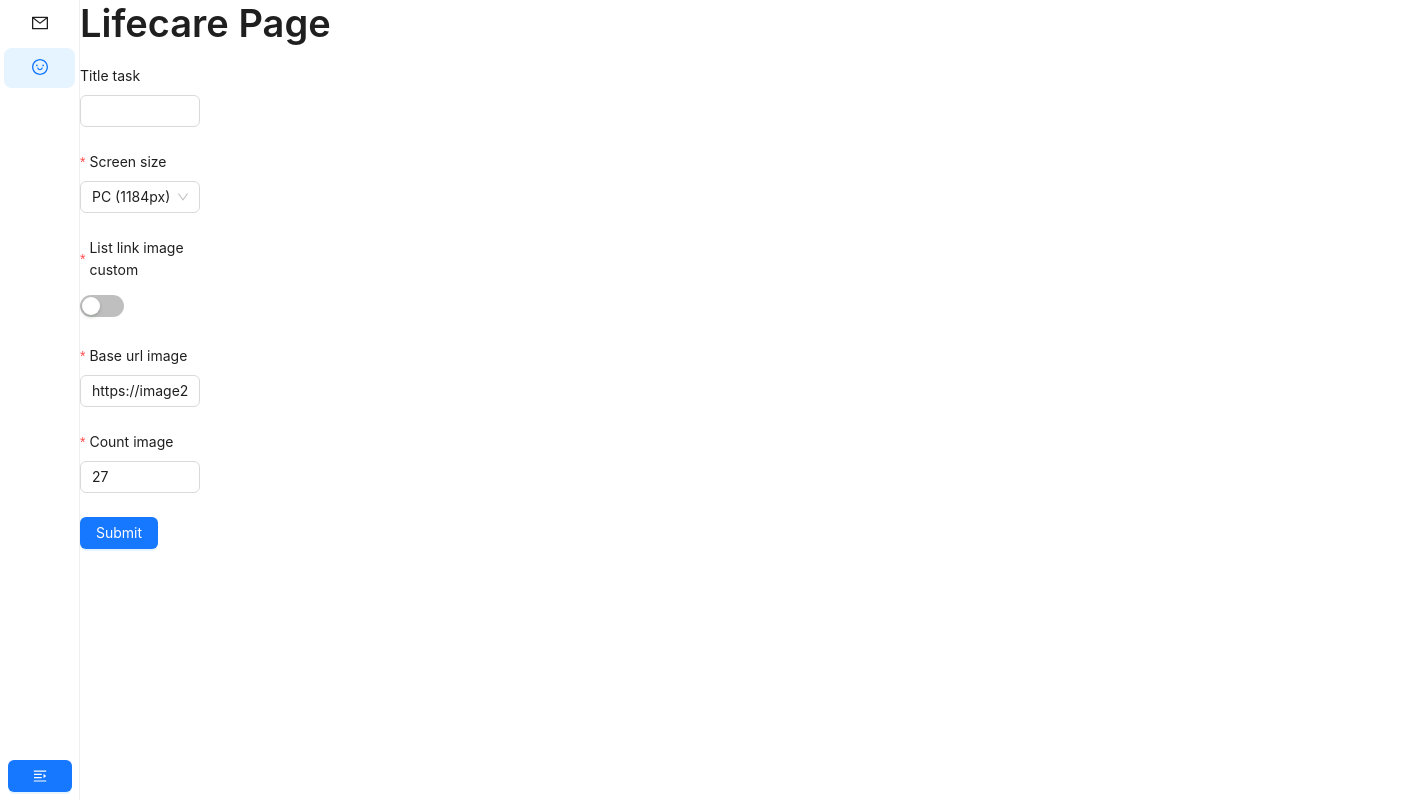
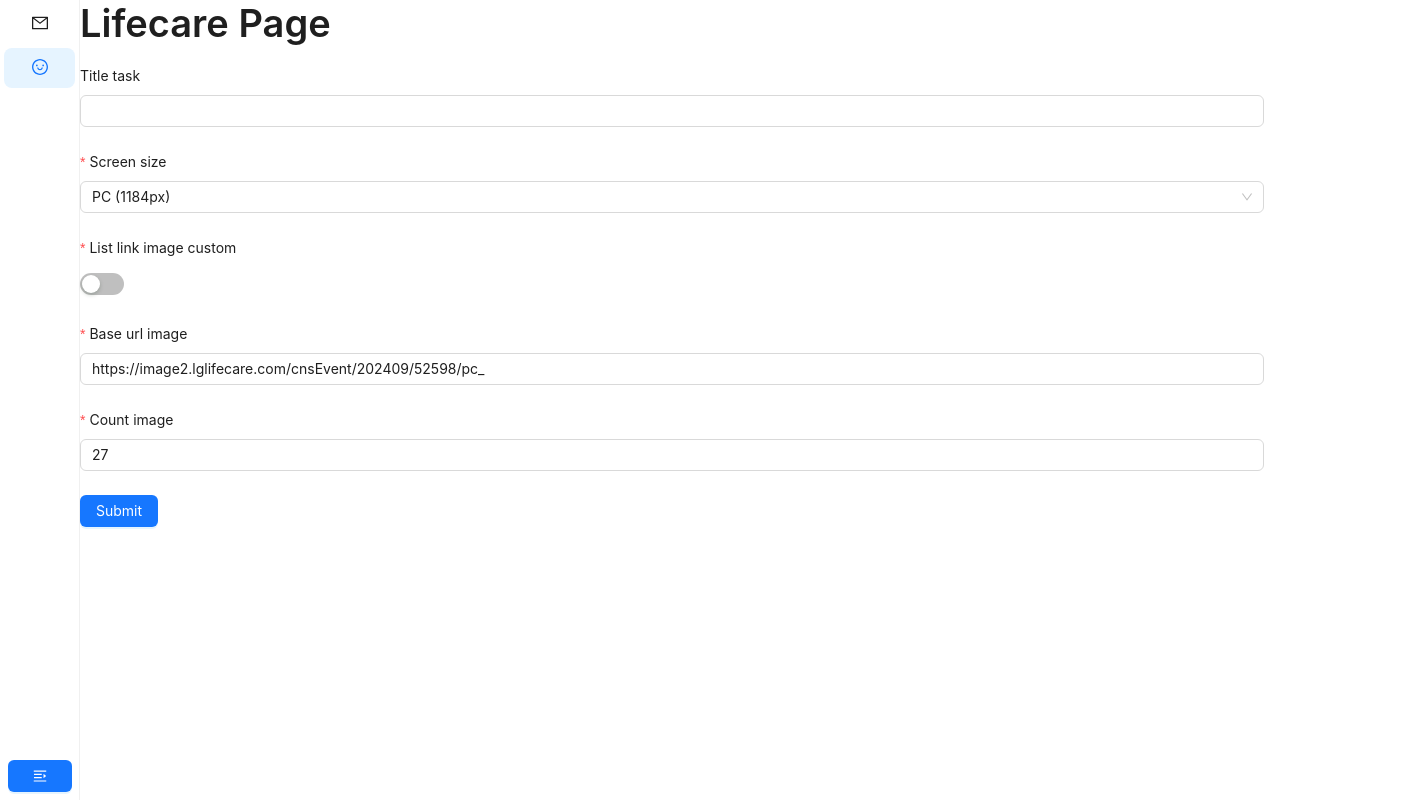
Before and after one commit to accessmicro/ui-publishing-event, a Vue app: page /life-care in a window 1280 px wide. Shown: the whole page, 1416 px wide, since content can reach past the window. Built offline with nearby package versions, Linux system fonts and the light colour scheme; what vue3-google-login would draw is missing.

Commit message:
Update dependencies and fix styling in dist/index.html, src/views/LifeCare.vue, and dist/assets/LoginPage-Ce8Rjt8b.js

```diff
--- a/src/views/LifeCare.vue
+++ b/src/views/LifeCare.vue
@@ -367,7 +367,7 @@ watch(
 
 <template>
   <Typography.Title class="">Lifecare Page</Typography.Title>
-  <div class="wrapper" :style="isExpandView && { gap: '0' }">
+  <div class="flex relative gap-8" :style="isExpandView && { gap: '0' }">
     <div class="form-inner" :class="isExpandView ? 'w-0 overflow-hidden flex-grow-0 flex-shrink-0' : 'flex-1 min-w-[300px]'">
       <Form ref="formRef" :class="['form-wrapper', isExpandView && 'hidden']" layout="vertical" :model="formState"
         :label-col="{ span: 24 }" :wrapper-col="{ span: 24 }" autocomplete="off">
@@ -439,10 +439,6 @@ watch(
 </template>
 
 <style scoped lang="postcss">
-.wrapper {
-  @apply flex relative gap-8;
-}
-
 .form-inner {
   @apply transition-all duration-300;
 }
```
Also changed, not shown: 9 other files (tests, documents, lock files or other folders).
